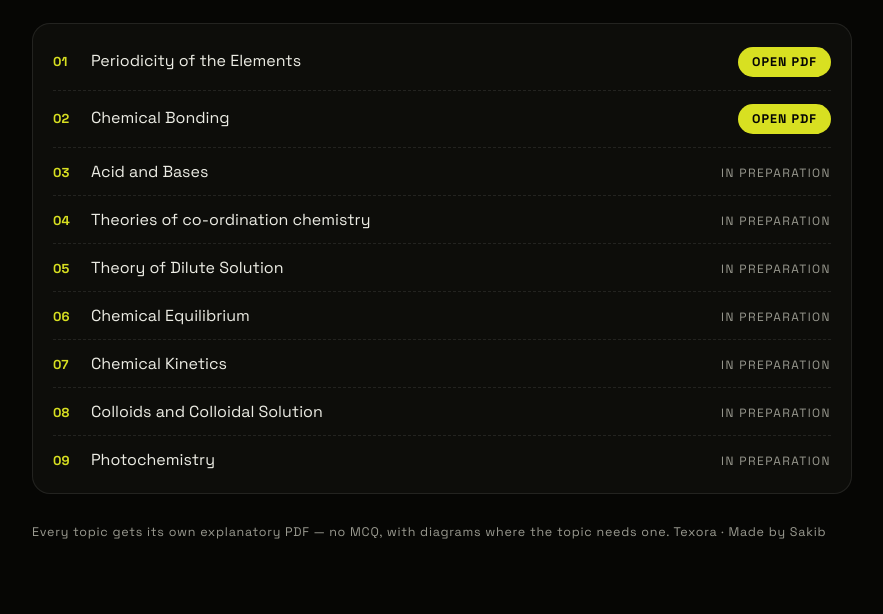
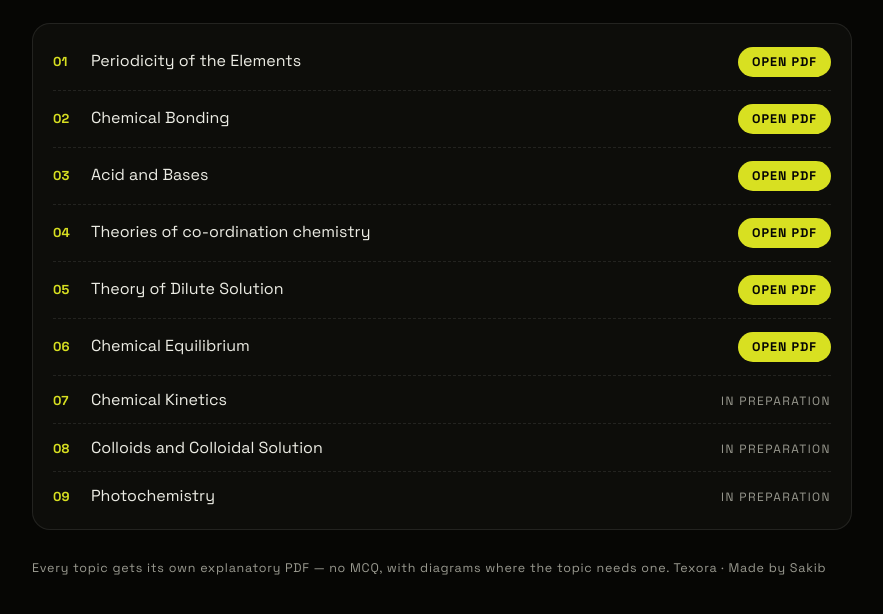
Before and after one commit to sakibhasan286116/texora, a plain HTML site: page courses/che-1105.html in a window 1280 px wide. Shown: the part 216-830 px from the top of the page, without its empty margins (198-1081 px from the left). Before the commit the page ends 804 px from the top, so only its background shows below. Drawn offline with nearby package versions, Linux system fonts and the light colour scheme.

Commit message:
Link CHE-1105 Topics 3-6 PDFs on the course page

```diff
--- a/courses/che-1105.html
+++ b/courses/che-1105.html
@@ -33,10 +33,10 @@ a.pdf{margin-left:auto;flex:none;background:var(--neon);color:#050505;font-weigh
 <div class="panel">
 <div class="row"><span class="num">01</span><span class="ttl">Periodicity of the Elements</span><a class="pdf" href="../notes/che-1105/periodicity-of-elements.pdf" target="_blank" rel="noopener">Open PDF</a></div>
 <div class="row"><span class="num">02</span><span class="ttl">Chemical Bonding</span><a class="pdf" href="../notes/che-1105/chemical-bonding.pdf" target="_blank" rel="noopener">Open PDF</a></div>
-<div class="row"><span class="num">03</span><span class="ttl">Acid and Bases</span><span class="st">In preparation</span></div>
-<div class="row"><span class="num">04</span><span class="ttl">Theories of co-ordination chemistry</span><span class="st">In preparation</span></div>
-<div class="row"><span class="num">05</span><span class="ttl">Theory of Dilute Solution</span><span class="st">In preparation</span></div>
-<div class="row"><span class="num">06</span><span class="ttl">Chemical Equilibrium</span><span class="st">In preparation</span></div>
+<div class="row"><span class="num">03</span><span class="ttl">Acid and Bases</span><a class="pdf" href="../notes/che-1105/acids-and-bases.pdf" target="_blank" rel="noopener">Open PDF</a></div>
+<div class="row"><span class="num">04</span><span class="ttl">Theories of co-ordination chemistry</span><a class="pdf" href="../notes/che-1105/coordination-chemistry.pdf" target="_blank" rel="noopener">Open PDF</a></div>
+<div class="row"><span class="num">05</span><span class="ttl">Theory of Dilute Solution</span><a class="pdf" href="../notes/che-1105/dilute-solution.pdf" target="_blank" rel="noopener">Open PDF</a></div>
+<div class="row"><span class="num">06</span><span class="ttl">Chemical Equilibrium</span><a class="pdf" href="../notes/che-1105/chemical-equilibrium.pdf" target="_blank" rel="noopener">Open PDF</a></div>
 <div class="row"><span class="num">07</span><span class="ttl">Chemical Kinetics</span><span class="st">In preparation</span></div>
 <div class="row"><span class="num">08</span><span class="ttl">Colloids and Colloidal Solution</span><span class="st">In preparation</span></div>
 <div class="row"><span class="num">09</span><span class="ttl">Photochemistry</span><span class="st">In preparation</span></div>
```
